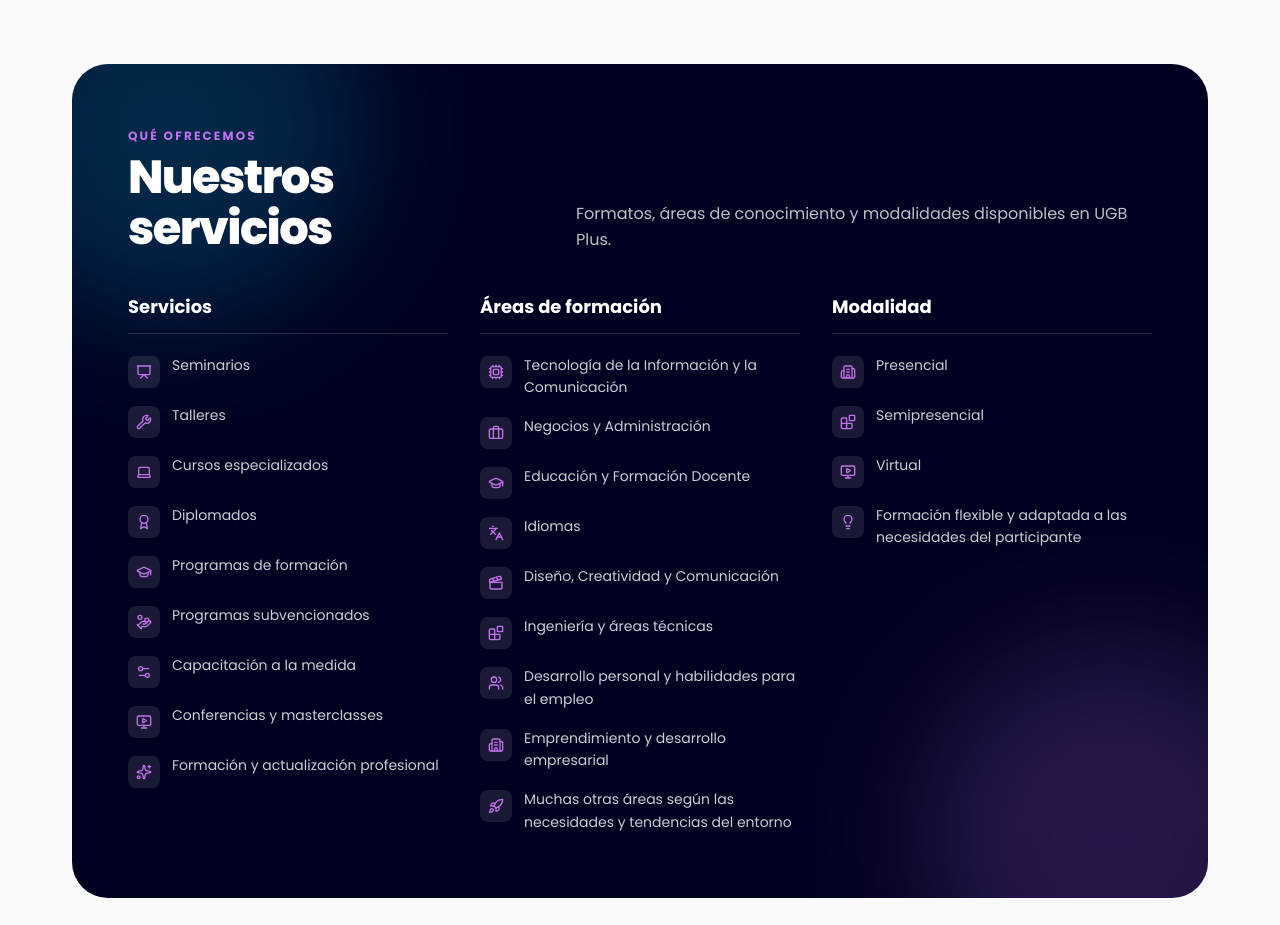
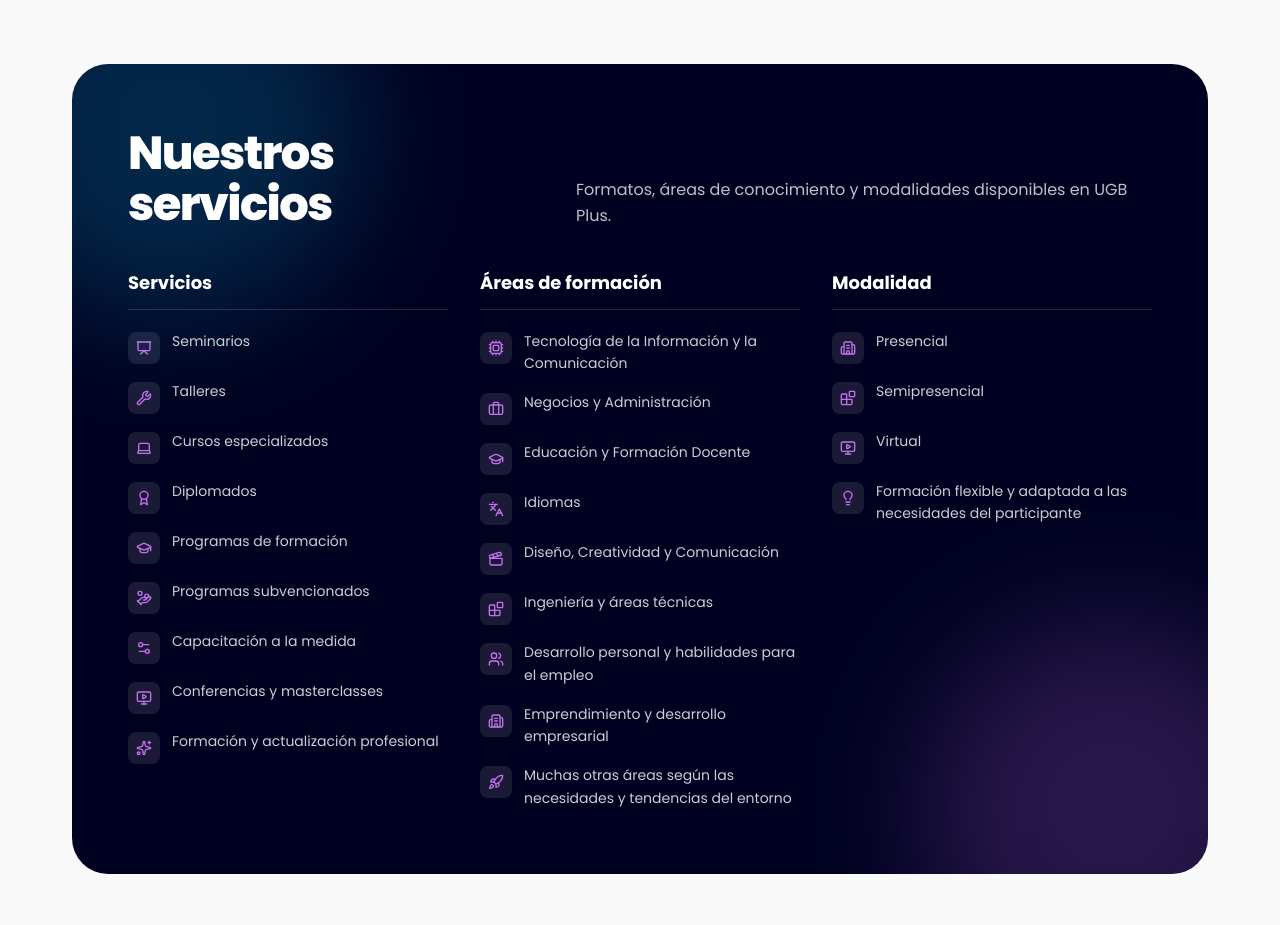
Before and after one commit to mherrera03/Landing-page, a Next.js app: page / in a window 1280 px wide. Shown: the part 2220-3145 px from the top of the page. Built offline with nearby package versions, Linux system fonts and the light colour scheme.

Commit message:
Correcion en servicios

```diff
--- a/src/components/public/sections/SectionHeading.tsx
+++ b/src/components/public/sections/SectionHeading.tsx
@@ -4,7 +4,8 @@ import { Reveal } from "../motion/Reveal";
 
 type SectionHeadingProps = {
   id: string;
-  kicker: string;
+  /** Texto pequeño sobre el título. Omítelo si solo repetiría lo que ya dice el título. */
+  kicker?: string;
   title: string;
   children?: ReactNode;
   /** Para secciones con fondo oscuro. */
@@ -15,11 +16,14 @@ export function SectionHeading({ id, kicker, title, children, onDark = false }:
   return (
     <Reveal className="mb-10 flex flex-col gap-4 md:flex-row md:items-end md:justify-between md:gap-10">
       <div>
-        <p className={cn("text-xs font-bold tracking-[0.18em] uppercase", onDark ? "text-violet" : "text-violet-deep")}>{kicker}</p>
+        {kicker && (
+          <p className={cn("text-xs font-bold tracking-[0.18em] uppercase", onDark ? "text-violet" : "text-violet-deep")}>{kicker}</p>
+        )}
         <h2
           id={id}
           className={cn(
-            "mt-2 text-[clamp(1.9rem,4vw,2.9rem)] leading-[1.08] font-extrabold tracking-[-0.035em]",
+            "text-[clamp(1.9rem,4vw,2.9rem)] leading-[1.08] font-extrabold tracking-[-0.035em]",
+            kicker && "mt-2",
             onDark ? "text-white" : "text-ink",
           )}
         >
--- a/src/components/public/sections/ServicesSection.tsx
+++ b/src/components/public/sections/ServicesSection.tsx
@@ -12,7 +12,7 @@ export function ServicesSection() {
           <div aria-hidden="true" className="pointer-events-none absolute -right-24 -bottom-32 size-96 rounded-full bg-violet opacity-20 blur-3xl" />
 
           <div className="relative">
-            <SectionHeading id="servicios-titulo" kicker="Qué ofrecemos" title="Nuestros servicios" onDark>
+            <SectionHeading id="servicios-titulo" title="Nuestros servicios" onDark>
               Formatos, áreas de conocimiento y modalidades disponibles en UGB Plus.
             </SectionHeading>
 
```
